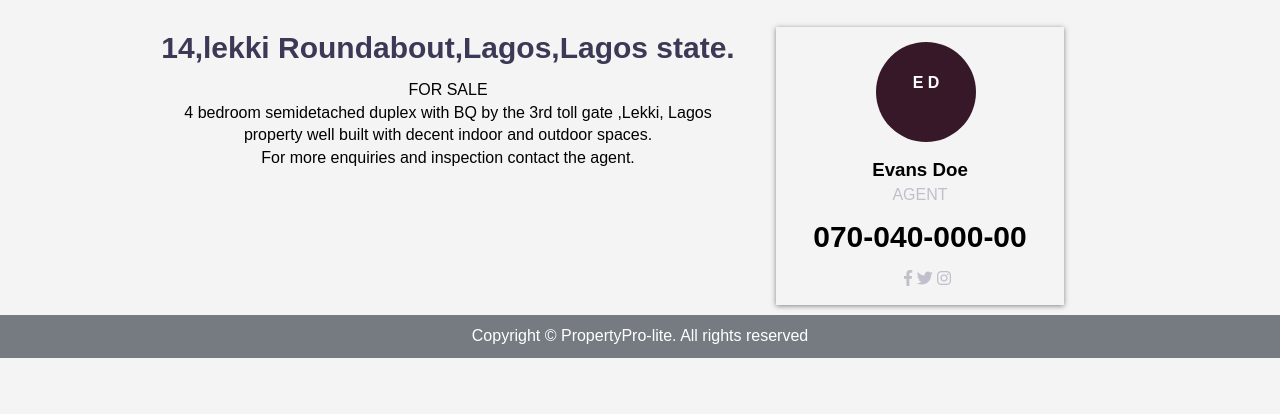
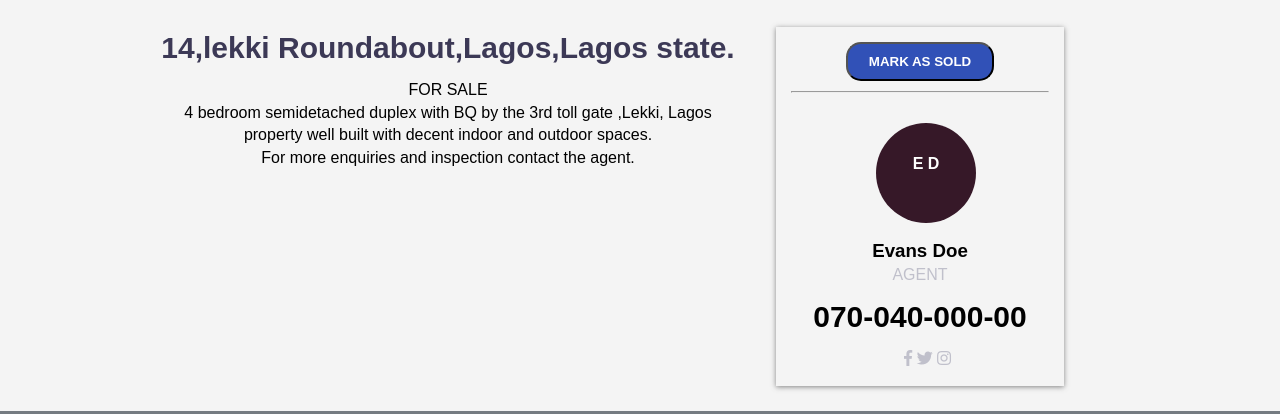
Before and after one commit to evansinho/PropertyPro-Lite, a plain HTML site: page UI/property.html in a window 1280 px wide. Shown: the part 707-1121 px from the top of the page. Before the commit the page ends 1065 px from the top, so only its background shows below. Drawn offline with Linux system fonts and the light colour scheme.

Commit message:
ft(mark property):an agent can mark a property as sold[finishes #166689818]

```diff
--- a/UI/css/main.css
+++ b/UI/css/main.css
@@ -509,6 +509,7 @@ footer p{
 .agent_contact_card{
   padding: 15px;
   box-shadow:var(--shadow);
+  margin-bottom: 15px;
 }
 .agent_contact_card .initial_cover{
   background-color: #361828;
@@ -533,3 +534,7 @@ footer p{
   color:#C0C0CB;
   margin-bottom: 10px;
 }
+
+.agent_contact_card hr{
+  margin-top: 10px;
+}
--- a/UI/property.html
+++ b/UI/property.html
@@ -57,8 +57,8 @@ integrity="sha384-UHRtZLI+pbxtHCWp1t77Bi1L4ZtiqrqD80Kn4Z8NTSRyMA2Fd33n5dQ8lWUE00
 					</p>
 				</div>
 				<div class="agent_contact_card">
-					<!-- <button class="btn">Mark As Sold</button>
-					<hr> -->
+					<button class="btn">Mark As Sold</button>
+					<hr>
 					<div class="initial_cover">
 						<h4>E D</h4>
 					</div>
```
